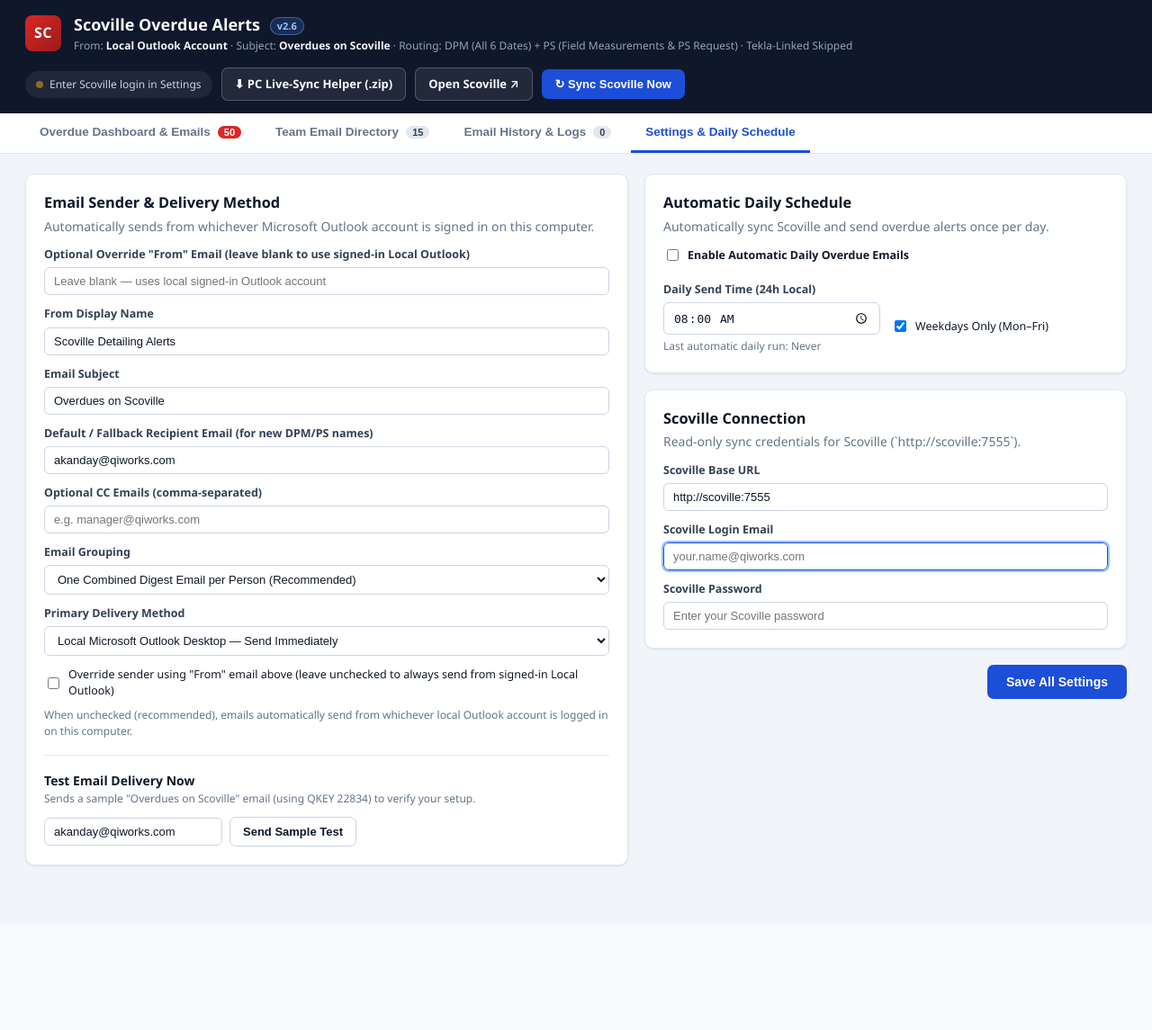
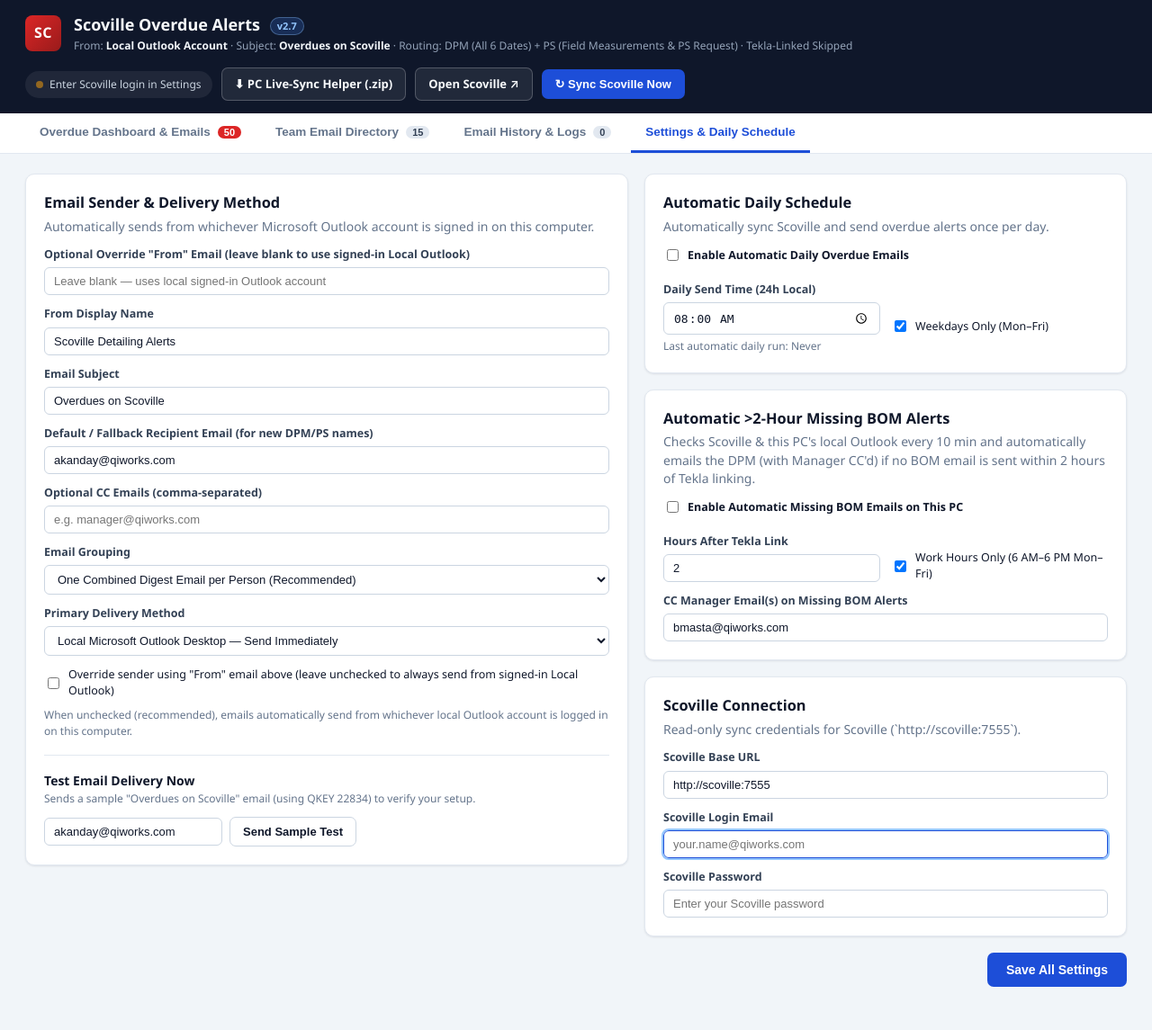
Before and after one commit to QIW-Detailing/Scoville-Overdue-Alerts, a Flask app: page / in a window 1280 px wide. Shown: the whole page at 90% size. Before the commit the page ends 964 px from the top, so only its background shows below. Run offline with Flask 3, Linux system fonts and the light colour scheme; data comes from the database, SQL or seed files in the repository; data that the repository does not hold is empty.

Commit message:
Add automatic >2h Missing BOM auto-sender with formal wording and CC: bmasta@qiworks.com (v2.7)

```diff
--- a/app.py
+++ b/app.py
@@ -44,6 +44,17 @@ def _packet_subject(packet: dict, settings: dict) -> str:
     if kind == "missing_bom":
         return settings.get("bom_email_subject") or "Missing BOM Email"
     return settings.get("email_subject") or "Overdues on Scoville"
+
+
+def _packet_cc_emails(packet: dict, settings: dict) -> list[str]:
+    base_cc = _parse_email_list(settings.get("cc_emails", ""))
+    if packet.get("packet_kind") == "missing_bom":
+        bom_cc = _parse_email_list(settings.get("bom_cc_emails", "bmasta@qiworks.com"))
+        for c in bom_cc:
+            if c.lower() not in {x.lower() for x in base_cc}:
+                base_cc.append(c)
+    to_lower = {x.lower() for x in (packet.get("to_emails") or [])}
+    return [c for c in base_cc if c.lower() not in to_lower]
 
 
 def write_public_snapshot(synced_at: str | None, cache_payload: dict, directory: list[dict]) -> None:
@@ -98,7 +109,7 @@ def _handle_cors_preflight():
     return None
 
 
-APP_VERSION = 16
+APP_VERSION = 18
 
 
 @app.after_request
@@ -338,6 +349,7 @@ def api_preview():
         return jsonify({"ok": False, "error": "Packet not found for current filters."}), 404
 
     subj = _packet_subject(packet, settings)
+    cc_list = _packet_cc_emails(packet, settings)
     html_body, plain_text = render_packet_email(packet, settings, evaluation["as_of_display"])
     return jsonify(
         {
@@ -346,7 +358,7 @@ def api_preview():
             "recipient_name": packet["recipient_name"],
             "from_email": resolve_effective_sender(settings),
             "to_emails": packet["to_emails"],
-            "cc_emails": _parse_email_list(settings.get("cc_emails", "")),
+            "cc_emails": cc_list,
             "subject": subj,
             "html_body": html_body,
             "plain_text": plain_text,
@@ -384,7 +396,6 @@ def api_send():
     if not selected:
         return jsonify({"ok": False, "error": "No email packets matched to send."}), 400
 
-    cc_emails = _parse_email_list(settings.get("cc_emails", ""))
     used_mode = override_mode or settings.get("delivery_mode", "outlook_send")
 
     results = []
@@ -393,6 +404,7 @@ def api_send():
 
     for pkt in selected:
         subj = _packet_subject(pkt, settings)
+        pkt_cc = _packet_cc_emails(pkt, settings)
         html_body, plain_text = render_packet_email(pkt, settings, evaluation["as_of_display"])
         status, err_msg, actual_from = deliver_email(
             settings=settings,
@@ -401,11 +413,12 @@ def api_send():
             html_body=html_body,
             plain_text=plain_text,
             override_mode=used_mode,
+            cc_override=pkt_cc,
         )
         log_id = db.add_email_log(
             recipient_label=pkt["recipient_name"],
             to_emails=pkt["to_emails"],
-            cc_emails=cc_emails,
+            cc_emails=pkt_cc,
             from_email=actual_from,
             subject=subj,
             delivery_mode=used_mode,
@@ -415,6 +428,19 @@ def api_send():
             html_body=html_body,
             error_message=err_msg,
         )
+        if status != "error" and pkt.get("packet_kind") == "missing_bom" and used_mode != "outlook_draft":
+            db.mark_bom_alerted(
+                [
+                    {
+                        "job_lot_key": it.get("job_lot_key") or "",
+                        "job_number": it.get("job_number") or "",
+                        "lot_number": it.get("lot_number") or "",
+                        "qkey": it.get("qkey") or "",
+                        "recipient_email": ", ".join(pkt["to_emails"]),
+                    }
+                    for it in (pkt.get("items") or [])
+                ]
+            )
         if status == "error":
             error_count += 1
         else:
@@ -574,13 +600,16 @@ def api_delete_log(log_id: int):
 
 
 def _scheduler_loop() -> None:
-    """Background daily auto-send loop."""
+    """Background daily auto-send loop + 10-minute automatic >2h Missing BOM watcher."""
+    last_bom_check_ts = 0.0
     while True:
         try:
             settings = db.get_settings()
+            now = datetime.now()
+            today_iso = now.date().isoformat()
+
+            # 1) Automatic Daily Schedule (Overdue Schedule Dates)
             if settings.get("schedule_enabled"):
-                now = datetime.now()
-                today_iso = now.date().isoformat()
                 weekdays_only = bool(settings.get("schedule_weekdays_only", True))
                 is_valid_day = (now.weekday() < 5) if weekdays_only else True
 
@@ -588,7 +617,6 @@ def _scheduler_loop() -> None:
                 now_hm = now.strftime("%H:%M")
 
                 if is_valid_day and now_hm >= sched_time and settings.get("last_auto_run_date") != today_iso:
-                    # Mark run date first to avoid duplicate firing
                     db.update_settings({"last_auto_run_date": today_iso})
                     _, cache_payload, directory = perform_scoville_sync()
                     settings = db.get_settings()
@@ -599,10 +627,10 @@ def _scheduler_loop() -> None:
                         as_of_iso=today_iso,
                     )
                     subject = settings.get("email_subject", "Overdues on Scoville")
-                    cc_emails = _parse_email_list(settings.get("cc_emails", ""))
                     mode = settings.get("delivery_mode", "outlook_send")
 
                     for pkt in evaluation["packets"]:
+                        pkt_cc = _packet_cc_emails(pkt, settings)
                         html_body, plain_text = render_packet_email(pkt, settings, evaluation["as_of_display"])
                         status, err_msg, actual_from = deliver_email(
                             settings=settings,
@@ -611,11 +639,12 @@ def _scheduler_loop() -> None:
                             html_body=html_body,
                             plain_text=plain_text,
                             override_mode=mode,
+                            cc_override=pkt_cc,
                         )
                         db.add_email_log(
                             recipient_label=f"[Auto] {pkt['recipient_name']}",
                             to_emails=pkt["to_emails"],
-                            cc_emails=cc_emails,
+                            cc_emails=pkt_cc,
                             from_email=actual_from,
                             subject=subject,
                             delivery_mode=mode,
@@ -625,6 +654,91 @@ def _scheduler_loop() -> None:
                             html_body=html_body,
                             error_message=err_msg,
                         )
+
+            # 2) Automatic >2-Hour Missing BOM Watcher (runs every 10 minutes when enabled)
+            if settings.get("bom_auto_enabled"):
+                now_ts = time.time()
+                in_work_hours = True
+                if settings.get("bom_work_hours_only", True):
+                    in_work_hours = (now.weekday() < 5) and (6 <= now.hour < 18)
+
+                has_creds = bool(
+                    (settings.get("scoville_email") or "").strip()
+                    and (settings.get("scoville_password") or "").strip()
+                )
+
+                if in_work_hours and has_creds and (now_ts - last_bom_check_ts >= 600):
+                    last_bom_check_ts = now_ts
+                    _, cache_payload, directory = perform_scoville_sync()
+                    settings = db.get_settings()
+                    bom_eval = evaluate_items_and_packets(
+                        raw_items=cache_payload.get("items") or [],
+                        directory=directory,
+                        settings=settings,
+                        as_of_iso=today_iso,
+                        milestone_filter="missing_bom",
+                        zero_value_items=cache_payload.get("zero_value_items") or [],
+                        zero_value_scanned=int(cache_payload.get("zero_value_scanned") or 0),
+                        tekla_recent_items=cache_payload.get("tekla_recent_items") or [],
+                        bom_seen_keys=db.get_bom_seen_map(),
+                    )
+                    already_alerted = db.get_bom_alerted_keys()
+                    mode = settings.get("delivery_mode", "outlook_send")
+
+                    for pkt in bom_eval.get("packets") or []:
+                        unalerted_items = [
+                            it
+                            for it in (pkt.get("items") or [])
+                            if (it.get("job_lot_key") or "") not in already_alerted
+                        ]
+                        if not unalerted_items:
+                            continue
+
+                        auto_pkt = {
+                            **pkt,
+                            "items": unalerted_items,
+                            "item_count": len(unalerted_items),
+                            "milestone_count": len(unalerted_items),
+                            "qkeys": [x["qkey"] for x in unalerted_items],
+                        }
+                        subj = _packet_subject(auto_pkt, settings)
+                        pkt_cc = _packet_cc_emails(auto_pkt, settings)
+                        html_body, plain_text = render_packet_email(auto_pkt, settings, bom_eval["as_of_display"])
+                        status, err_msg, actual_from = deliver_email(
+                            settings=settings,
+                            to_emails=auto_pkt["to_emails"],
+                            subject=subj,
+                            html_body=html_body,
+                            plain_text=plain_text,
+                            override_mode=mode,
+                            cc_override=pkt_cc,
+                        )
+                        db.add_email_log(
+                            recipient_label=f"[Auto-BOM] {auto_pkt['recipient_name']}",
+                            to_emails=auto_pkt["to_emails"],
+                            cc_emails=pkt_cc,
+                            from_email=actual_from,
+                            subject=subj,
+                            delivery_mode=mode,
+                            status=status,
+                            item_count=auto_pkt["item_count"],
+                            qkeys=auto_pkt["qkeys"],
+                            html_body=html_body,
+                            error_message=err_msg,
+                        )
+                        if status == "sent":
+                            db.mark_bom_alerted(
+                                [
+                                    {
+                                        "job_lot_key": it.get("job_lot_key") or "",
+                                        "job_number": it.get("job_number") or "",
+                                        "lot_number": it.get("lot_number") or "",
+                                        "qkey": it.get("qkey") or "",
+                                        "recipient_email": ", ".join(auto_pkt["to_emails"]),
+                                    }
+                                    for it in unalerted_items
+                                ]
+                            )
         except Exception:
             pass
         time.sleep(30)
@@ -652,7 +766,7 @@ def api_eml():
         return jsonify({"ok": False, "error": "Packet not found for current filters."}), 404
 
     subj = _packet_subject(packet, settings)
-    cc_emails = _parse_email_list(settings.get("cc_emails", ""))
+    cc_emails = _packet_cc_emails(packet, settings)
     html_body, plain_text = render_packet_email(packet, settings, evaluation["as_of_display"])
 
     msg = EmailMessage()
--- a/static/app.js
+++ b/static/app.js
@@ -1,4 +1,4 @@
-const FRONTEND_APP_VERSION = 16;
+const FRONTEND_APP_VERSION = 18;
 const IS_GITHUB_PAGES =
   window.location.protocol === "https:" || window.location.hostname.endsWith("github.io");
 const IS_REMOTE_CLIENT =
@@ -25,6 +25,9 @@ const state = {
     bom_email_subject: "Missing BOM Email",
     bom_grace_hours: 2,
     bom_since_date: "2026-11-25T09:41:00",
+    bom_auto_enabled: false,
+    bom_cc_emails: "bmasta@qiworks.com",
+    bom_work_hours_only: true,
     default_recipient_email: "akanday@qiworks.com",
     grouping_mode: "digest",
     delivery_mode: "outlook_eml",
@@ -739,10 +742,16 @@ async function downloadEml(packetId) {
     const pkt = (state.evaluation?.packets || []).find((p) => p.packet_id === packetId);
     if (!pkt) return toast("Packet not found.", "err");
     const subj = packetSubject(pkt);
+    const ccCombined =
+      pkt.packet_kind === "missing_bom"
+        ? [state.settings.cc_emails, state.settings.bom_cc_emails || "bmasta@qiworks.com"]
+            .filter(Boolean)
+            .join(", ")
+        : state.settings.cc_emails || "";
     window.ScovilleStandalone.downloadPacketEml(
       pkt,
       subj,
-      state.settings.cc_emails || "",
+      ccCombined,
       state.evaluation.as_of_display
     );
     toast("Opened .eml download — click it to open in your PC's Outlook!", "ok");
@@ -1166,6 +1175,15 @@ function populateSettingsForm() {
     ? `Last automatic daily run: ${s.last_auto_run_date}`
     : "Last automatic daily run: Never";
 
+  const bomAutoEl = document.getElementById("setBomAutoEnabled");
+  if (bomAutoEl) bomAutoEl.checked = Boolean(s.bom_auto_enabled);
+  const bomCcEl = document.getElementById("setBomCcEmails");
+  if (bomCcEl) bomCcEl.value = s.bom_cc_emails ?? "bmasta@qiworks.com";
+  const bomGraceEl = document.getElementById("setBomGraceHours");
+  if (bomGraceEl) bomGraceEl.value = s.bom_grace_hours ?? 2;
+  const bomWorkEl = document.getElementById("setBomWorkHoursOnly");
+  if (bomWorkEl) bomWorkEl.checked = Boolean(s.bom_work_hours_only ?? true);
+
   document.getElementById("setScovilleUrl").value = s.scoville_url || "http://scoville:7555";
   document.getElementById("setScovilleEmail").value = s.scoville_email || "";
   document.getElementById("setScovillePassword").value = s.scoville_password || "";
@@ -1190,9 +1208,13 @@ async function openPreviewModal(packetId) {
     );
     state.previewPacketId = packetId;
     document.getElementById("modalTitle").textContent = `Preview: ${subj}`;
+    const ccMeta =
+      pkt.packet_kind === "missing_bom"
+        ? ` &nbsp;|&nbsp; Cc: <strong>${esc(state.settings.bom_cc_emails || "bmasta@qiworks.com")}</strong>`
+        : "";
     document.getElementById("modalMeta").innerHTML =
       `From: <strong>This PC's Local Outlook</strong> &nbsp;|&nbsp; ` +
-      `To: <strong>${esc(pkt.to_emails.join(", "))}</strong> &nbsp;|&nbsp; ` +
+      `To: <strong>${esc(pkt.to_emails.join(", "))}</strong>${ccMeta} &nbsp;|&nbsp; ` +
       `Assigned: <strong>${esc(pkt.recipient_name)}</strong>`;
     document.getElementById("modalBtnDraft").style.display = "none";
     const sendBtn = document.getElementById("modalBtnSend");
@@ -1214,9 +1236,12 @@ async function openPreviewModal(packetId) {
 
     state.previewPacketId = packetId;
     document.getElementById("modalTitle").textContent = `Preview: ${data.subject}`;
+    const srvCc = (data.cc_emails || []).length
+      ? ` &nbsp;|&nbsp; Cc: <strong>${esc(data.cc_emails.join(", "))}</strong>`
+      : "";
     document.getElementById("modalMeta").innerHTML =
       `From: <strong>${esc(data.from_email)}</strong> &nbsp;|&nbsp; ` +
-      `To: <strong>${esc(data.to_emails.join(", "))}</strong> &nbsp;|&nbsp; ` +
+      `To: <strong>${esc(data.to_emails.join(", "))}</strong>${srvCc} &nbsp;|&nbsp; ` +
       `Assigned: <strong>${esc(data.recipient_name)}</strong>`;
 
     document.getElementById("modalBtnSend").innerHTML = "&#x2709; Send This Email";
@@ -1374,6 +1399,10 @@ async function saveSettings() {
     schedule_enabled: document.getElementById("setScheduleEnabled").checked,
     schedule_time: document.getElementById("setScheduleTime").value || "08:00",
     schedule_weekdays_only: document.getElementById("setWeekdaysOnly").checked,
+    bom_auto_enabled: document.getElementById("setBomAutoEnabled")?.checked ?? false,
+    bom_cc_emails: (document.getElementById("setBomCcEmails")?.value || "bmasta@qiworks.com").trim(),
+    bom_grace_hours: Number(document.getElementById("setBomGraceHours")?.value || 2),
+    bom_work_hours_only: document.getElementById("setBomWorkHoursOnly")?.checked ?? true,
     scoville_url: document.getElementById("setScovilleUrl").value.trim(),
     scoville_email: document.getElementById("setScovilleEmail").value.trim(),
     scoville_password: document.getElementById("setScovillePassword").value,
--- a/static/standalone.js
+++ b/static/standalone.js
@@ -669,9 +669,10 @@
 <div style="${TNR}font-size:15pt;font-weight:bold;color:#ffffff;">Missing BOM Transmittal Alert</div>
 <div style="${TNR}font-size:11pt;color:#ffedd5;margin-top:3px;">Assigned DPM: <strong>${escHtml(personName)}</strong> &nbsp;&bull;&nbsp; Missing BOM Items: <strong>${items.length}</strong> &nbsp;&bull;&nbsp; Report Date: <strong>${escHtml(asOfDisplay)}</strong></div>
 </td></tr>
-<tr><td style="padding:16px 20px 12px 20px;${TNR}font-size:12pt;line-height:1.5;color:#0f172a;">
-<p style="margin:0 0 8px 0;${TNR}font-size:12pt;">Hi <strong>${escHtml(personName)}</strong>,</p>
-<p style="margin:0;${TNR}font-size:12pt;">The following items were linked to Tekla over <strong>2 hours</strong> ago, and no matching BOM transmittal email (by Job # &amp; Lot/FAB #) has been received in <strong>BOM@qiworks.com</strong> yet. Please send the BOM transmittal email to <strong>BOM@qiworks.com</strong>.</p>
+<tr><td style="padding:16px 20px 12px 20px;${TNR}font-size:12pt;line-height:1.55;color:#0f172a;">
+<p style="margin:0 0 10px 0;${TNR}font-size:12pt;">Dear <strong>${escHtml(personName)}</strong>,</p>
+<p style="margin:0 0 10px 0;${TNR}font-size:12pt;">Please be advised that you have not yet sent the required Bill of Materials (BOM) transmittal email to <strong>BOM@qiworks.com</strong> for the Scoville item(s) listed below, which were linked to Tekla over <strong>2 hours</strong> ago.</p>
+<p style="margin:0;${TNR}font-size:12pt;">Kindly submit the BOM transmittal email (referencing the Job # and Transmittal / Lot #) to <strong>BOM@qiworks.com</strong> at your earliest convenience so Purchasing and Shop operations can proceed without delay. Thank you for your prompt attention to this matter.</p>
 </td></tr>
 <tr><td style="padding:4px 20px 18px 20px;${TNR}">
 <table width="100%" cellspacing="0" cellpadding="0" border="0" style="border-collapse:collapse;border:1px solid #cbd5e1;${TNR}">
--- a/templates/index.html
+++ b/templates/index.html
@@ -14,7 +14,7 @@
     <div class="topbar-brand">
       <div class="brand-badge">SC</div>
       <div>
-        <h1>Scoville Overdue Alerts <span class="ver-pill">v2.6</span></h1>
+        <h1>Scoville Overdue Alerts <span class="ver-pill">v2.7</span></h1>
         <p class="subtitle">
           From: <strong id="hdrFromEmail">Local Outlook Account</strong> &middot;
           Subject: <strong id="hdrSubject">Overdues on Scoville</strong> &middot;
@@ -396,6 +396,33 @@
             <p class="hint" id="lastAutoRunHint">Last automatic run: Never</p>
           </div>
 
+          <div class="panel-card">
+            <h3>Automatic &gt;2-Hour Missing BOM Alerts</h3>
+            <p class="muted">Checks Scoville &amp; this PC's local Outlook every 10 min and automatically emails the DPM (with Manager CC'd) if no BOM email is sent within 2 hours of Tekla linking.</p>
+            <div class="form-row">
+              <label class="chk-label">
+                <input type="checkbox" id="setBomAutoEnabled" />
+                <span><strong>Enable Automatic Missing BOM Emails on This PC</strong></span>
+              </label>
+            </div>
+            <div class="two-col">
+              <div class="form-row">
+                <label>Hours After Tekla Link</label>
+                <input type="number" id="setBomGraceHours" min="0.5" max="72" step="0.5" value="2" />
+              </div>
+              <div class="form-row" style="justify-content:flex-end;">
+                <label class="chk-label">
+                  <input type="checkbox" id="setBomWorkHoursOnly" checked />
+                  <span>Work Hours Only (6 AM–6 PM Mon–Fri)</span>
+                </label>
+              </div>
+            </div>
+            <div class="form-row">
+              <label>CC Manager Email(s) on Missing BOM Alerts</label>
+              <input type="text" id="setBomCcEmails" value="bmasta@qiworks.com" placeholder="bmasta@qiworks.com" />
+            </div>
+          </div>
+
           <form class="panel-card" autocomplete="on" onsubmit="return false;">
             <h3>Scoville Connection</h3>
             <p class="muted">Read-only sync credentials for Scoville (`http://scoville:7555`).</p>
@@ -441,7 +468,7 @@
     </div>
   </div>
 
-  <script src="./static/standalone.js?v=17"></script>
-  <script src="./static/app.js?v=17"></script>
+  <script src="./static/standalone.js?v=18"></script>
+  <script src="./static/app.js?v=18"></script>
 </body>
 </html>
```
Also changed, not shown: db.py (+44 -0 lines), index.html (+30 -3 lines), mailer.py (+14 -8 lines), 2 other files.
